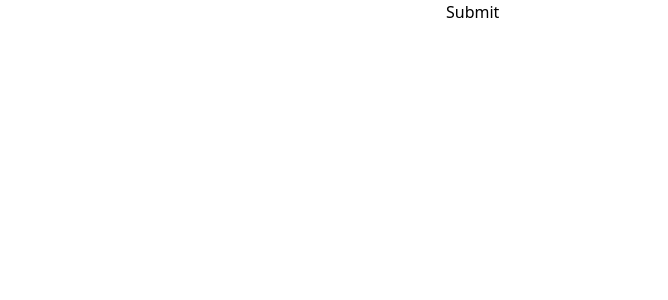
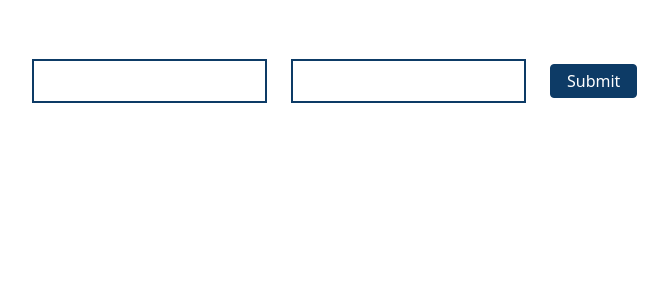
Before and after one commit to BenSheep/Client, a Next.js app: page /signup in a window 1280 px wide. Shown: the top 300 px of the page, without its empty margins (16-684 px from the left). Built offline with nearby package versions, Linux system fonts and the light colour scheme.

Commit message:
:sparkles: Register -> Login -> store token

```diff
--- a/components/forms/SignUpForm.js
+++ b/components/forms/SignUpForm.js
@@ -1,17 +1,52 @@
 import React from 'react'
 import { connect } from 'react-redux'
 import { Formik, Form, Field, ErrorMessage } from 'formik'
+import api from '../../store/api'
 
 import Error from './Error'
 
-import { signUp } from '../../store/actions/usersActions'
+import { storeToken } from '../../store/actions/userActions'
 
 class SignUpForm extends React.Component {
+  state = { error: null }
   handleOnSubmit = (values, { setSubmitting }) => {
+    setSubmitting(true)
+
     const { email, password } = values
-    setSubmitting(false)
-    this.props.signUp(email, password)
+    const query = `mutation {
+      register(email: "${email}", password: "${password}") {
+        email
+      }
+    }`
+    api
+      .post('', { query })
+      .then(res => {
+        if (res.data.errors) {
+          this.setState({ error: res.data.errors[0] })
+          return
+        }
+
+        this.setState({ error: null })
+        this.logIn(email, password)
+      })
+      .catch(error => {
+        this.setState({ error })
+      })
+      .then(setSubmitting(false))
   }
+
+  logIn = (email, password) => {
+    const query = `mutation {
+      login(email: "${email}", password: "${password}") {
+        token
+      }
+    }`
+    api.post('', { query }).then(res => {
+      const { token } = res.data.data.login
+      this.props.storeToken(token)
+    })
+  }
+
   validate = values => {
     const errors = {}
     if (!values.email) {
@@ -23,10 +58,9 @@ class SignUpForm extends React.Component {
   }
 
   render() {
-    const { users } = this.props
-    const { error } = users
+    const { error } = this.state
     return (
-      <div>
+      <div className="p-12">
         <Formik
           initialValues={{ email: '', password: '' }}
           validate={this.validate}
@@ -34,15 +68,26 @@ class SignUpForm extends React.Component {
         >
           {({ isSubmitting }) => (
             <Form>
-              <Field type="email" name="email" data-test="email-input" />
+              <Field
+                className="border-2 border-solid border-blue mr-6 py-2"
+                type="email"
+                name="email"
+                data-test="email-input"
+              />
               <ErrorMessage name="email" component="div" />
               <Field
+                className="border-2 border-solid border-blue mr-6 py-2"
                 type="password"
                 name="password"
                 data-test="password-input"
               />
               <ErrorMessage name="password" component="div" />
-              <button data-test="submit" type="submit" disabled={isSubmitting}>
+              <button
+                className="cta"
+                data-test="submit"
+                type="submit"
+                disabled={isSubmitting}
+              >
                 Submit
               </button>
             </Form>
@@ -56,12 +101,12 @@ class SignUpForm extends React.Component {
 
 function mapStateToProps(state) {
   return {
-    users: state.users,
+    user: state.user,
   }
 }
 
 const mapDispatchToProps = {
-  signUp,
+  storeToken,
 }
 
 export default connect(
--- /dev/null
+++ b/store/actions/userActions.js
@@ -0,0 +1,5 @@
+export const STORE_TOKEN = 'STORE_TOKEN'
+
+export const storeToken = token => {
+  return { type: STORE_TOKEN, token }
+}
--- a/store/actions/usersActions.js
+++ /dev/null
@@ -1,20 +0,0 @@
-import api from '../api'
-
-export const SIGN_UP = 'SIGN_UP'
-export const LOG_IN = 'LOG_IN'
-export const ERROR = 'ERROR'
-
-export const signUp = (email, password) => dispatch => {
-  const query = `mutation {
-    register(email: "${email}", password: "${password}") {
-      email
-    }
-  }`
-
-  api.post('', { query }).then(res => {
-    if (res.data.errors.length) {
-      const error = res.data.errors[0]
-      dispatch({ type: ERROR, error })
-    }
-  })
-}
--- a/store/reducers/index.js
+++ b/store/reducers/index.js
@@ -1,6 +1,6 @@
 import { combineReducers } from 'redux'
-import users from './usersReducer'
+import user from './userReducer'
 
 export default combineReducers({
-  users,
+  user,
 })
--- /dev/null
+++ b/store/reducers/userReducer.js
@@ -0,0 +1,16 @@
+import { STORE_TOKEN } from '../actions/userActions'
+const initialState = {}
+
+export default function userReducer(state = initialState, action) {
+  switch (action.type) {
+    case STORE_TOKEN: {
+      const { token } = action
+      if (token) {
+        return { ...state, token }
+      }
+      return state
+    }
+    default:
+      return state
+  }
+}
--- a/store/reducers/usersReducer.js
+++ /dev/null
@@ -1,17 +0,0 @@
-import { ERROR } from '../actions/usersActions'
-const initialState = { data: null }
-
-export default function userReducer(state = initialState, action) {
-  switch (action.type) {
-    case ERROR: {
-      const { error } = action
-      state = {
-        ...state,
-        error,
-      }
-      return state
-    }
-    default:
-      return state
-  }
-}
```
